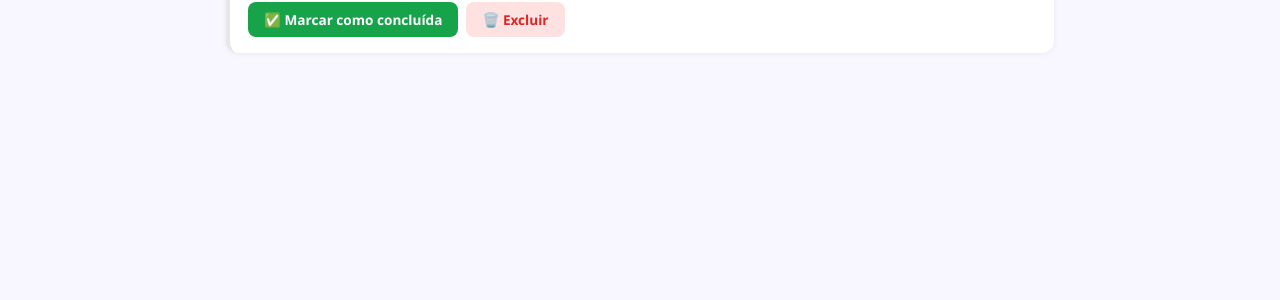
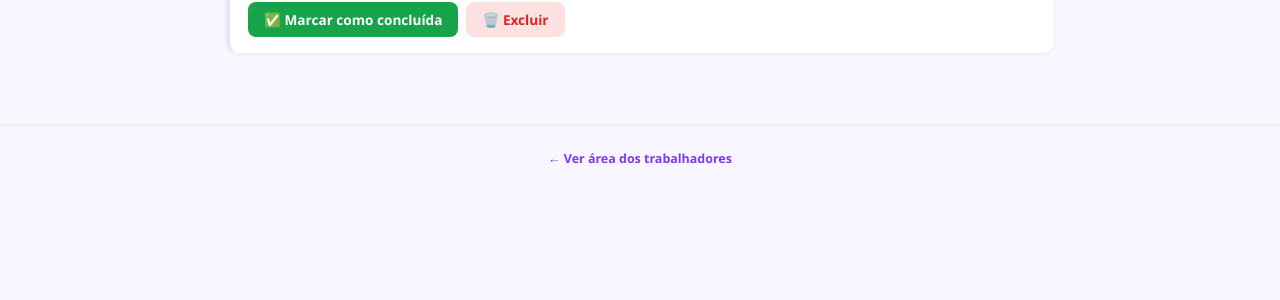
Before and after one commit to fogospiromax/controledeprodu-o, a Flask app: template templates/admin_requests.html in a window 1280 px wide. Shown: the part 359-659 px from the top of the page. Run offline with Flask 3, Linux system fonts and the light colour scheme; the template is opened without the code that fills it: most values are stand-ins (such as "Sample title", 1, 10 or a date in 2020); some libraries are stand-ins or nearby versions.

Commit message:
Update admin_requests.html

```diff
--- a/templates/admin_requests.html
+++ b/templates/admin_requests.html
@@ -142,6 +142,13 @@ header {
   opacity: 0; transition: opacity 0.3s; pointer-events: none; z-index: 999; white-space: nowrap;
 }
 #toast.show { opacity: 1; }
+
+.app-footer {
+  text-align: center; padding: 24px 20px 40px; font-size: 0.78rem; color: #9ca3af;
+  border-top: 1px solid #ede9fe; margin-top: 32px;
+}
+.app-footer a { color: #7c3aed; text-decoration: none; font-weight: 600; }
+.app-footer a:hover { text-decoration: underline; }
 </style>
 </head>
 <body>
@@ -284,6 +291,10 @@ header {
 
 </div>
 
+<footer class="app-footer">
+  <a href="/">← Ver área dos trabalhadores</a>
+</footer>
+
 <div id="toast"></div>
 
 <script>
```
